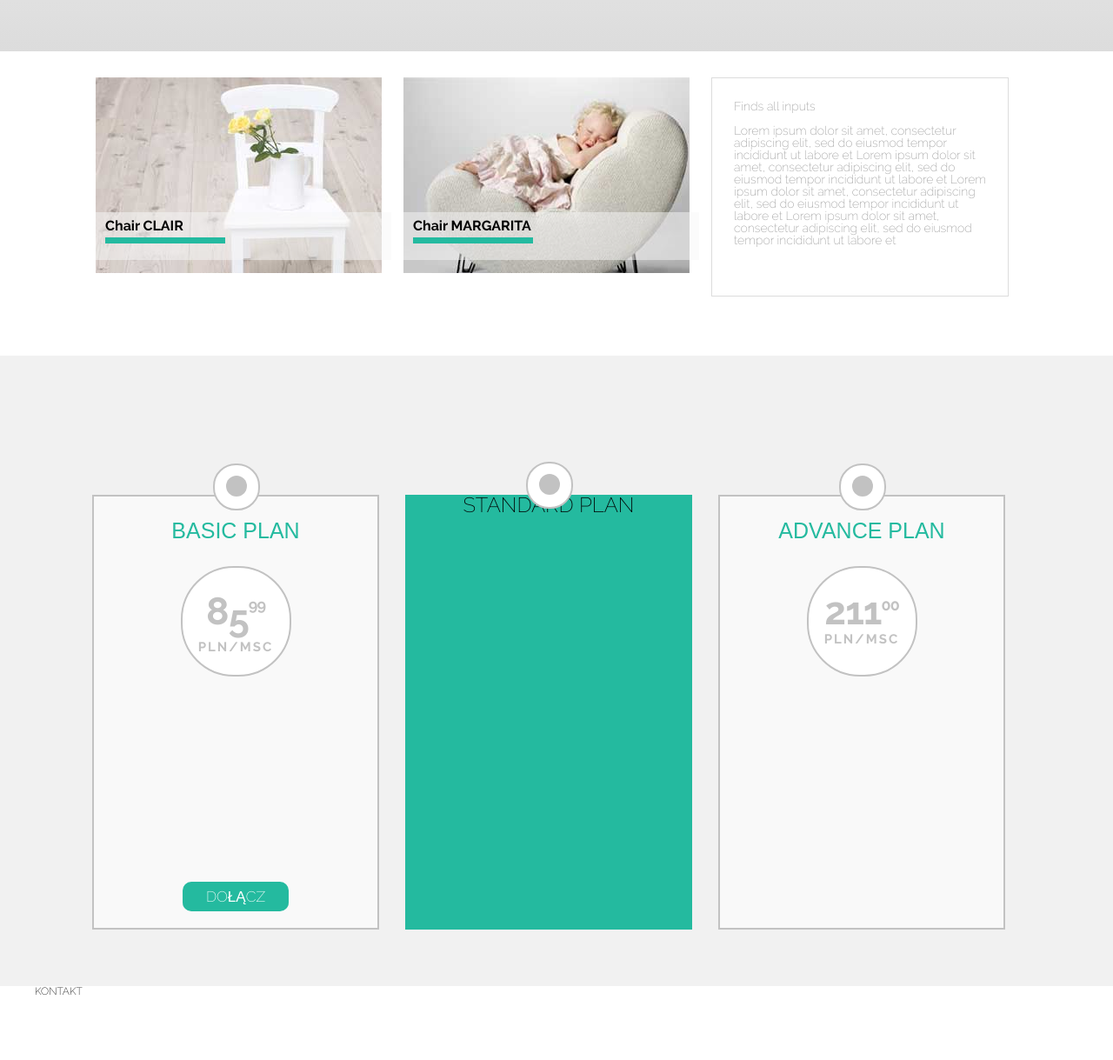
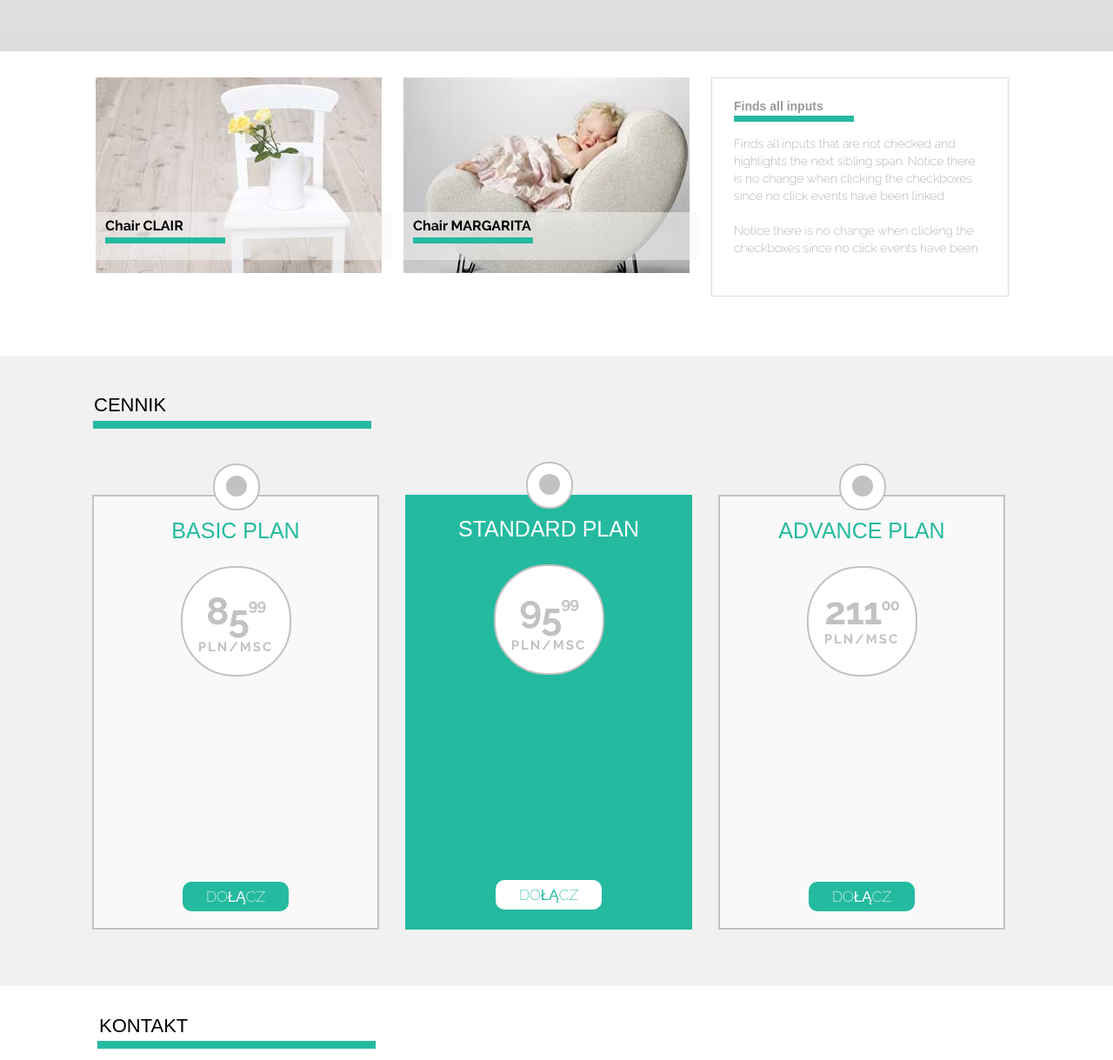
Before and after one commit to karla00/sitonchair, a plain HTML site: page index.html in a window 1280 px wide. Shown: the part 488-1707 px from the top of the page at 87% size. Drawn offline with Linux system fonts and the light colour scheme.

Commit message:
dodaje tytuly i duze podkreslenia, zmiany w cenniku, ostylowanie tresci w ramce, do zmiany pozycja loga oraz kolorystyka w turkusowym cenniku

```diff
--- a/css/style.css
+++ b/css/style.css
@@ -163,10 +163,12 @@ nav li:first-of-type {
 .menurozwijalne li {
     list-style-type: none;
     font-family: raleway, sans-serif;
-    font-size: 14px;
+    font-size: 16px;
     border: none;
     color: #FFFFFF;
-    padding: 9px;
+    padding: 6px;
+    margin-top: 3px;
+    margin-left: 3px;
 }
 .header {
     position: relative;
@@ -357,13 +359,57 @@ nav li:first-of-type {
     color: #999999;
     font-size: 14px;
 }
+.ramkatekst p {
+    line-height: 20px;
+    margin-top: 12px;
+}
 .tytul {
-    border-bottom: 4px solid #24ba9f;
+    font-family: ralewaymedium, sans-serif;
+    font-weight: bold;
+}
+.tytulduzy {
+    font-family: ralewaymedium, sans-serif;
+    font-size: 22px;
+    text-transform: uppercase;
+    padding-left: 30px;
+    position: absolute;
+    display: inline-block;
+}
+.kreskaduza {
+    background-color: #24baa0;
+    width: 320px;
+    height: 9px;
+    display: inline-block;
+    margin: 75px 0 1px 67px;
+    position: absolute;
+}
+.tytulduzy p {
+    margin-top: 46px;
+    margin-left: 38px;
+}
+.tytulduzykontakt p {
+    margin-top: 35px;
+    margin-left: 44px;
+    font-family: ralewaymedium, sans-serif;
+    font-size: 22px;
+    text-transform: uppercase;
+    padding-left: 30px;
+    position: absolute;
+    display: inline-block;
+}
+.kreskaduzakontakt {
+    background-color: #24baa0;
+    width: 320px;
+    height: 9px;
+    display: inline-block;
+    margin: 63px 0 1px 72px;
+    position: absolute;
 }
 .cennik {
     height: 725px;
     background-color: #f1f1f1;
     margin: 0 auto;
+    position: relative;
 }
 .cennik ul {
     margin: 0 51px;
@@ -471,8 +517,25 @@ nav li:first-of-type {
     display: table-cell;
     vertical-align: middle;
 }
+.buttondolaczwhite {
+    width: 122px;
+    height: 34px;
+    text-transform: uppercase;
+    font-size: 17px;
+    background-color: #ffffff;
+    color: #24ba9f;
+    border-radius: 10px;
+    font-weight: normal;
+    margin: 236px auto 0;
+    text-align: center;
+    display: table;
+}
+.white {
+    color: #ffffff;
+}
 footer {
     height: 653px;
+    width: 750px;
     float: left;
     display: inline;
     margin: 0 auto;
@@ -486,7 +549,7 @@ footer {
 .formularz {
     width: 660px;
     height: 390px;
-    margin: 93px 60px;
+    margin: 105px 60px;
     position: relative;
 }
 .formularz textarea {
--- a/index.html
+++ b/index.html
@@ -92,17 +92,20 @@
                 <div class="ramkatekst">
 
                     <li>
-                        <span class="tytul"><p>Finds all inputs</span>
-                        </p><br>
+                        <span class="tytul">
+                            Finds all inputs
+                        </span>
+
                     </li>
+                    <span class="kreska"></span>
+
                     <li>
                         <p>
-                            Lorem ipsum dolor sit amet, consectetur adipiscing elit, sed do eiusmod tempor incididunt ut
-                            labore et Lorem ipsum dolor sit amet, consectetur adipiscing elit, sed do eiusmod tempor
-                            incididunt ut labore et Lorem ipsum dolor sit amet, consectetur adipiscing elit, sed do
-                            eiusmod tempor incididunt ut labore et Lorem ipsum dolor sit amet, consectetur adipiscing
-                            elit, sed do eiusmod tempor incididunt ut labore et
-
+                            Finds all inputs that are not checked and highlights the next sibling span.
+                            Notice there is no change when clicking the checkboxes since no click events have been
+                            linked.
+                            <br><br>
+                            Notice there is no change when clicking the checkboxes since no click events have been
                         </p>
                     </li>
                 </div>
@@ -113,6 +116,10 @@
 <section>
     <div class="cennik">
         <div class="main-width">
+            <span class="tytulduzy">
+                <p>cennik</p>
+            </span>
+            <span class="kreskaduza"></span>
             <ul>
                 <li>
                     <div class="plan">
@@ -140,7 +147,18 @@
                         </div>
                         <div class="koloszare">
                         </div>
-                        STANDARD PLAN
+                        <div class="plantresc">
+                            <span class="white">STANDARD PLAN</span>
+                        </div>
+                        <div class="cena">
+                            <p>
+                                9<span class="piatka">5</span><span class="grosze">99</span>
+                                <span class="msc">pln/msc</span>
+                            </p>
+                        </div>
+                        <div class="buttondolaczwhite">
+                            <span class="dolacz">dołącz</span>
+                        </div>
                     </div>
                 </li>
                 <li>
@@ -158,6 +176,9 @@
                                 <span class="msc">pln/msc</span>
                             </p>
                         </div>
+                        <div class="buttondolacz">
+                            <span class="dolacz">dołącz</span>
+                        </div>
                     </div>
 
                 </li>
@@ -167,8 +188,10 @@
 </section>
 <div class="main-width">
     <footer>
-        <div class="kontakt">
-            KONTAKT <br>
+        <span class="tytulduzykontakt">
+                <p>KONTAKT</p>
+            </span>
+        <span class="kreskaduzakontakt"></span>
 
         <div class="formularz">
 
```
Lines whose indentation alone changed are shown as unchanged.
